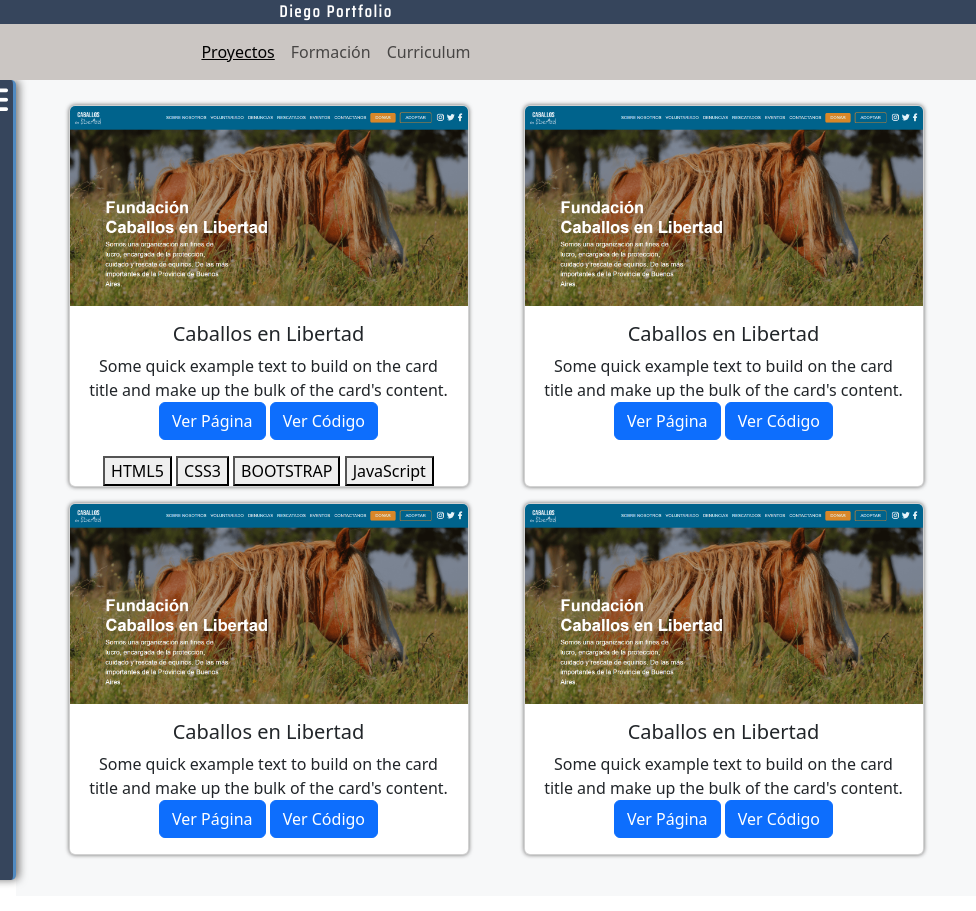
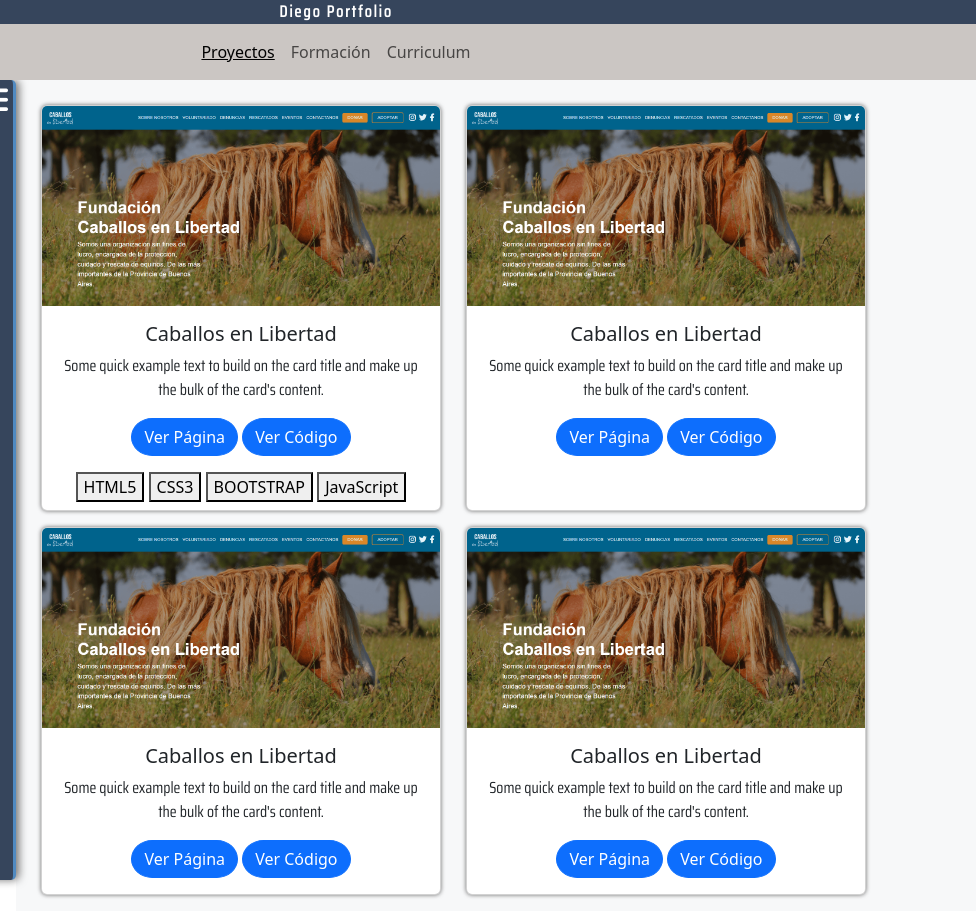
Before and after one commit to 1Hagi/diego-portfolio, a plain HTML site: page index.html in a window 1280 px wide. Shown: the full height of the page, 304-1280 px from the left. Drawn offline with nearby package versions, Linux system fonts and the light colour scheme.

Commit message:
cambios en los botones de las tarjetas

```diff
--- a/css/index.css
+++ b/css/index.css
@@ -117,14 +117,33 @@ p {
 /* Sección Tarjetas de Proyecto */
 
 #contenedor-de-tarjetas {
-    padding: 25px;
+    padding: 25px 0 0 25px;
 }
 
 .proyect-card {
     width: 25rem;
     padding: 0;
+    margin: 0 25px 25px 0;
 
     -webkit-box-shadow: 0px 0px 4px 0px rgba(110,110,110,1);
     -moz-box-shadow: 0px 0px 4px 0px rgba(110,110,110,1);
     box-shadow: 0px 0px 4px 0px rgba(110,110,110,1);
 }
+
+.card-text {
+    font-family: var(--font-saira);
+    font-weight: 400;
+    margin-bottom: 1rem;
+}
+
+.btn-ver {
+    border-radius: 20% / 50%;
+}
+
+.btn-code {
+    border-radius: 20% / 50%;
+}
+
+.card-tags {
+    margin-bottom: 0.5rem;
+}
--- a/index.html
+++ b/index.html
@@ -73,15 +73,18 @@
     <main class="container main-contenedor">
         <div class="row" id="contenedor-de-tarjetas">
 
-            <div class="card proyect-card mx-auto mb-3 text-center">
+            <!-- Sección de Cartas -->
+
+            <div class="card proyect-card mb-3 text-center">
                 <img src="./img/caballos-en-libertad.png" class="card-img-top" alt="...">
                 <div class="card-body">
                     <h5 class="card-title">Caballos en Libertad</h5>
                     <p class="card-text">Some quick example text to build on the card title and make up the bulk of the card's content.</p>
-                    <a href="#" class="btn btn-primary">Ver Página</a>
-                    <a href="#" class="btn btn-primary">Ver Código</a>
+                    <a href="#" class="btn btn-primary btn-ver">Ver Página</a>
+                    <a href="#" class="btn btn-primary btn-code">Ver Código</a>
                 </div>
-                <div class="container">
+                <!-- Tags -->
+                <div class="container card-tags">
                     <button class="card-tag">HTML5</button>
                     <button class="card-tag">CSS3</button>
                     <button class="card-tag">BOOTSTRAP</button>
@@ -89,31 +92,34 @@
                 </div>
 
             </div>
-            <div class="card proyect-card mx-auto mb-3 text-center">
+
+            <div class="card proyect-card mb-3 text-center">
                 <img src="./img/caballos-en-libertad.png" class="card-img-top" alt="...">
                 <div class="card-body">
                     <h5 class="card-title">Caballos en Libertad</h5>
                     <p class="card-text">Some quick example text to build on the card title and make up the bulk of the card's content.</p>
-                    <a href="#" class="btn btn-primary">Ver Página</a>
-                    <a href="#" class="btn btn-primary">Ver Código</a>
+                    <a href="#" class="btn btn-primary btn-ver">Ver Página</a>
+                    <a href="#" class="btn btn-primary btn-code">Ver Código</a>
                 </div>
             </div>
-            <div class="card proyect-card mx-auto mb-3 text-center">
+
+            <div class="card proyect-card mb-3 text-center">
                 <img src="./img/caballos-en-libertad.png" class="card-img-top" alt="...">
                 <div class="card-body">
                     <h5 class="card-title">Caballos en Libertad</h5>
                     <p class="card-text">Some quick example text to build on the card title and make up the bulk of the card's content.</p>
-                    <a href="#" class="btn btn-primary">Ver Página</a>
-                    <a href="#" class="btn btn-primary">Ver Código</a>
+                    <a href="#" class="btn btn-primary btn-ver">Ver Página</a>
+                    <a href="#" class="btn btn-primary btn-code">Ver Código</a>
                 </div>
             </div>
-            <div class="card proyect-card mx-auto mb-3 text-center">
+
+            <div class="card proyect-card mb-3 text-center">
                 <img src="./img/caballos-en-libertad.png" class="card-img-top" alt="...">
                 <div class="card-body">
                     <h5 class="card-title">Caballos en Libertad</h5>
                     <p class="card-text">Some quick example text to build on the card title and make up the bulk of the card's content.</p>
-                    <a href="#" class="btn btn-primary">Ver Página</a>
-                    <a href="#" class="btn btn-primary">Ver Código</a>
+                    <a href="#" class="btn btn-primary btn-ver">Ver Página</a>
+                    <a href="#" class="btn btn-primary btn-code">Ver Código</a>
                 </div>
             </div>
 
```
